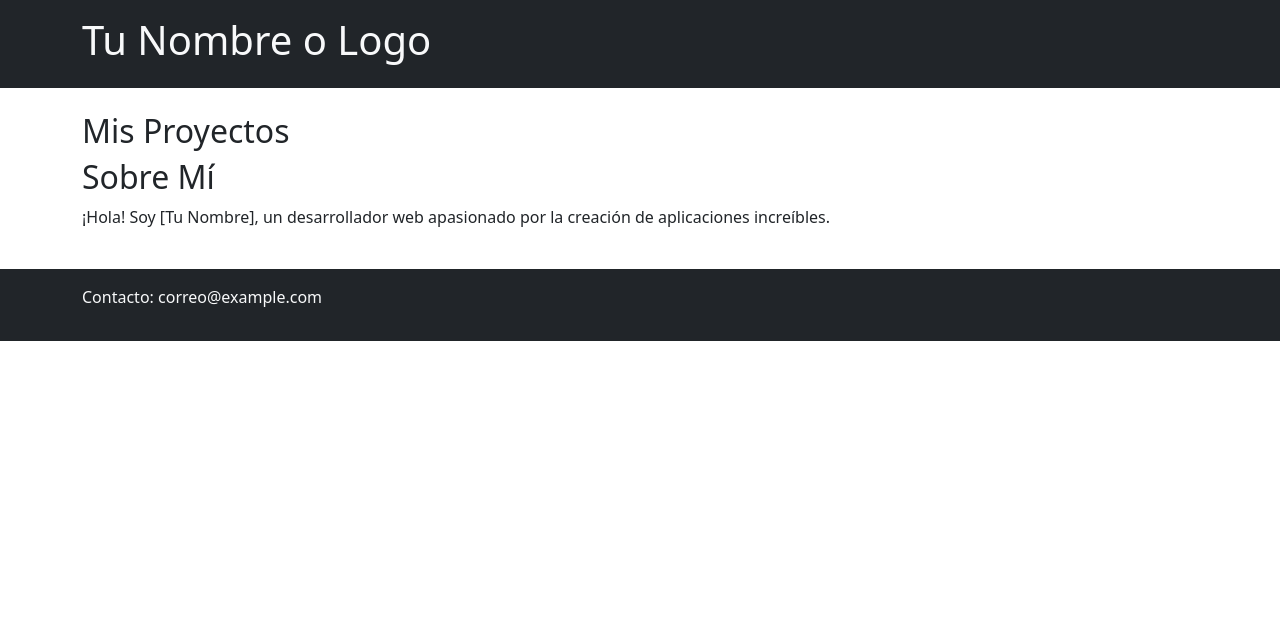
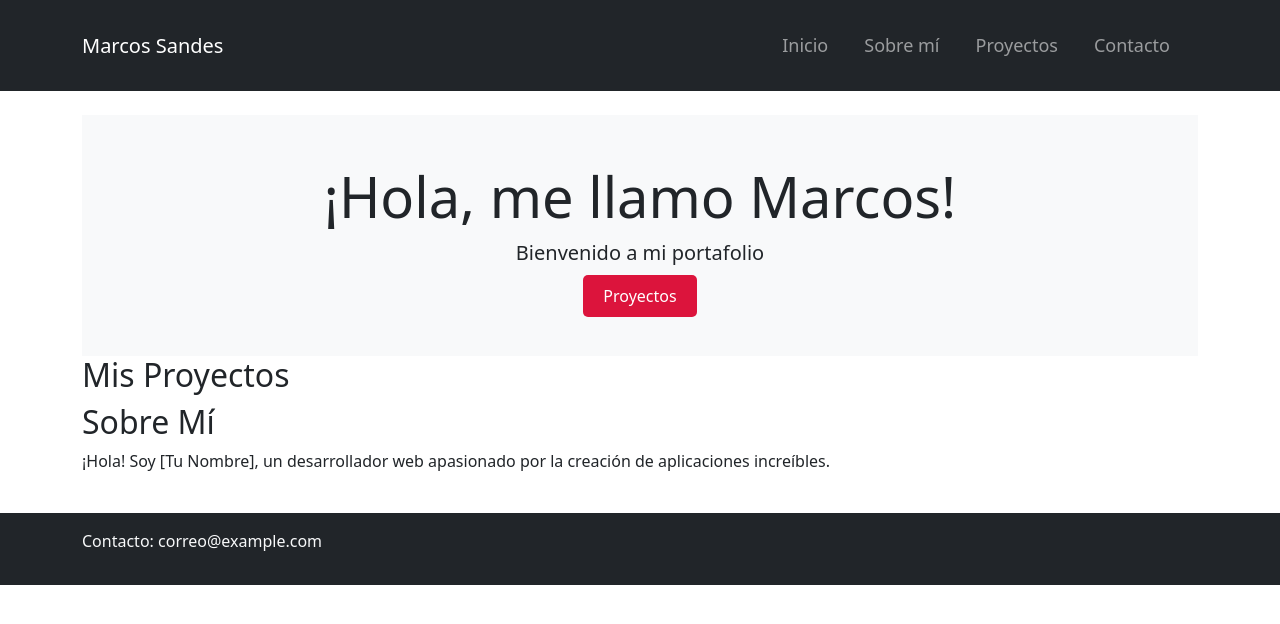
Before and after one commit to MarcosASandes/portfolioV1, a React (Create React App) app: page / in a window 1280 px wide. Shown: the top 624 px of the page. Built offline with nearby package versions, Linux system fonts and the light colour scheme.

Commit message:
Diseño del navbar e Inicio

```diff
--- a/src/App.css
+++ b/src/App.css
@@ -3,3 +3,45 @@
   display: flex;
   flex-direction: column;
 }
+
+
+
+/*Animación líneas en el navbar.*/
+.navbar-nav .nav-link {
+  position: relative;
+  font-size: 18px;
+  margin-right: 20px;
+}
+
+.navbar-nav .nav-link::before {
+  content: "";
+  position: absolute;
+  bottom: -2px;
+  left: 0;
+  width: 0;
+  height: 2px;
+  background-color: white;
+  transition: width 0.3s;
+  z-index: 1;
+}
+
+.navbar-nav .nav-link:hover::before {
+  width: 100%;
+}
+
+
+
+/*Estilos botón de "Proyectos" en Inicio.*/
+.boton {
+  background-color: #dc143c;
+  text-decoration: none;
+  color: white;
+  padding: 10px 20px;
+  border: none;
+  border-radius: 5px;
+  transition: background-color 0.3s ease;
+}
+
+.boton:hover {
+  background-color: #8b0000;
+}
--- a/src/App.js
+++ b/src/App.js
@@ -1,4 +1,3 @@
-import logo from './logo.svg';
 import 'bootstrap/dist/css/bootstrap.min.css';
 import './App.css';
 import Cabezal from './Components/Cabezal';
--- a/src/Components/Cabezal.jsx
+++ b/src/Components/Cabezal.jsx
@@ -1,14 +1,57 @@
-import React from 'react'
+
+import React, { useEffect } from 'react';
 
 const Cabezal = () => {
+    useEffect(() => {
+        // Hacer que el menú hamburguesa cierre automáticamente después de hacer clic en un enlace
+        const navbarToggler = document.querySelector('.navbar-toggler');
+        const navbarCollapse = document.querySelector('.navbar-collapse');
+
+        const hideNavbar = () => {
+            navbarCollapse.classList.remove('show');
+        };
+
+        navbarToggler.addEventListener('click', () => {
+            if (navbarCollapse.classList.contains('show')) {
+                hideNavbar();
+            } else {
+                navbarCollapse.classList.add('show');
+            }
+        });
+
+        document.querySelectorAll('.navbar-nav .nav-link').forEach((item) => {
+            item.addEventListener('click', hideNavbar);
+        });
+    }, []);
+
     return (
         <header className="bg-dark text-light py-3">
             <div className="container">
-                <h1>Tu Nombre o Logo</h1>
-                {/* Aquí podrías agregar elementos adicionales, como enlaces de navegación */}
+                <nav className="navbar navbar-expand-lg navbar-dark">
+                    <a className="navbar-brand" href="#">Marcos Sandes</a>
+                    <button className="navbar-toggler" type="button" aria-controls="navbarNav" aria-expanded="false" aria-label="Toggle navigation">
+                        <span className="navbar-toggler-icon"></span>
+                    </button>
+                    <div className="collapse navbar-collapse justify-content-end" id="navbarNav">
+                        <ul className="navbar-nav ml-auto">
+                            <li className="nav-item">
+                                <a className="nav-link" href="#">Inicio</a>
+                            </li>
+                            <li className="nav-item">
+                                <a className="nav-link" href="#">Sobre mí</a>
+                            </li>
+                            <li className="nav-item">
+                                <a className="nav-link" href="#">Proyectos</a>
+                            </li>
+                            <li className="nav-item">
+                                <a className="nav-link" href="#">Contacto</a>
+                            </li>
+                        </ul>
+                    </div>
+                </nav>
             </div>
         </header>
     );
 }
 
-export default Cabezal
+export default Cabezal;
--- a/src/Components/Footer.jsx
+++ b/src/Components/Footer.jsx
@@ -5,8 +5,6 @@ const Footer = () => {
         <footer className="bg-dark text-light py-3">
             <div className="container">
                 <p>Contacto: correo@example.com</p>
-                {/* Enlaces a redes sociales */}
-                {/* Créditos */}
             </div>
         </footer>
     );
--- /dev/null
+++ b/src/Components/Inicio.jsx
@@ -0,0 +1,13 @@
+import React from 'react'
+
+const Inicio = () => {
+    return (
+        <div className="bg-light p-5 text-center">
+            <h1 className="font-weight-bold display-4">¡Hola, me llamo Marcos!</h1>
+            <p className="font-italic lead">Bienvenido a mi portafolio</p>
+            <a href="#proyectos" className="boton">Proyectos</a>
+        </div>
+    );
+}
+
+export default Inicio
--- a/src/Components/Main.jsx
+++ b/src/Components/Main.jsx
@@ -1,18 +1,17 @@
 import React from 'react'
+import Inicio from './Inicio';
 
 const Main = () => {
     return (
         <div className="container py-4">
+            <Inicio />
             <section>
                 <h2>Mis Proyectos</h2>
-                {/* Aquí puedes incluir componentes para mostrar tus proyectos */}
             </section>
             <section>
                 <h2>Sobre Mí</h2>
                 <p>¡Hola! Soy [Tu Nombre], un desarrollador web apasionado por la creación de aplicaciones increíbles.</p>
-                {/* Información sobre ti */}
             </section>
-            {/* Otras secciones */}
         </div>
     );
 }
```
